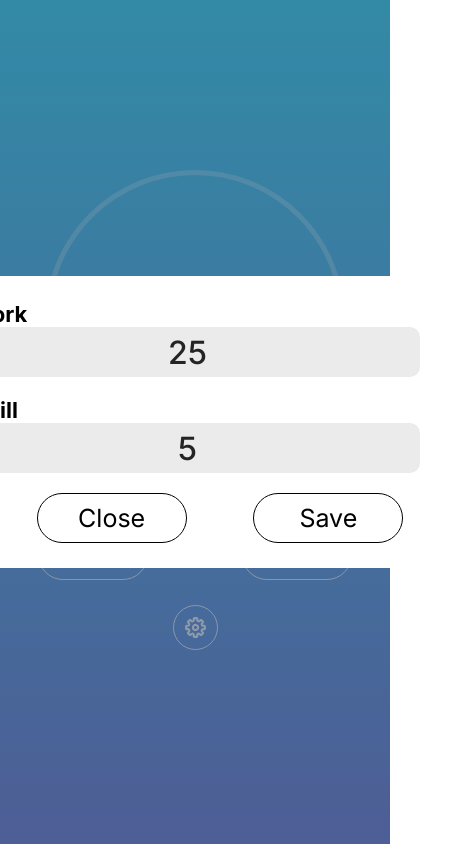
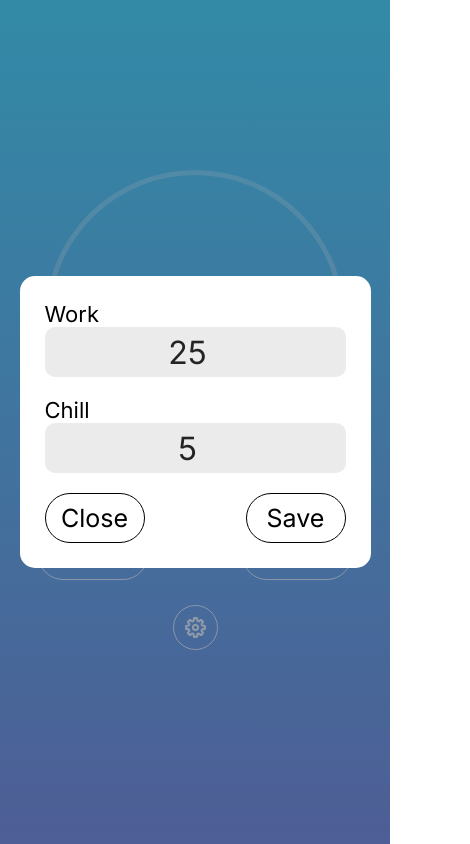
Before and after one commit to 0TKA3/Pomodoro, a React (Vite) app: page / in a window 390 px wide. Both pictures are taken after a click on the button 195 px from the left and 627 px from the top of the page. Shown: the whole page, 470 px wide, since content can reach past the window. Built offline with nearby package versions, Linux system fonts and the light colour scheme; no server answers.

Commit message:
fixed settings mobile adaptivitiy and styles

```diff
--- a/src/App.jsx
+++ b/src/App.jsx
@@ -77,7 +77,7 @@ function App() {
       } else {
         clearInterval(myInterval);
       }
-    }, 1);
+    }, 1000);
   }
 
   function pauseTimer() {
--- a/src/assets/style.scss
+++ b/src/assets/style.scss
@@ -102,6 +102,7 @@ button {
     padding: 25px;
     h1 {
         font-size: 22px;
+        font-weight: normal;
     }
     input {
         height: 50px;
@@ -110,7 +111,7 @@ button {
         padding: 15px;
         font-size: 32px;
         font-family: inter;
-        font-weight: 500;
+        font-weight: 400;
         margin-bottom: 20px;
         border-radius: 10px;
         text-align: center;
@@ -135,7 +136,7 @@ button {
     align-items: center;
 }
 
-@media (max-height: 896px) {
+@media (max-height: 915px) {
     .container {
         overflow: hidden;
     }
@@ -166,4 +167,18 @@ button {
             height: 45px;
         }
     }
+    .settings-body {
+        min-width: 80%;
+        max-width: 90%;
+        .buttons {
+            width: 100%;
+            display: flex;
+            justify-content: space-between;
+            button {
+                width: 100px;
+                height: 50px;
+            }
+        }
+    }
+
 }
```
